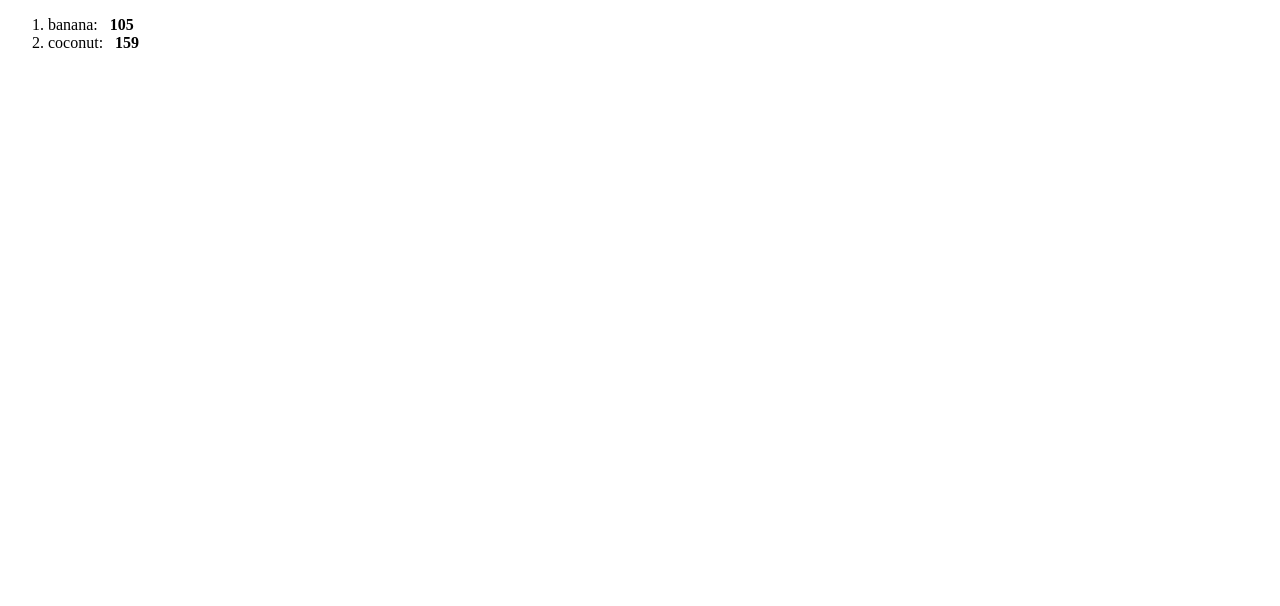
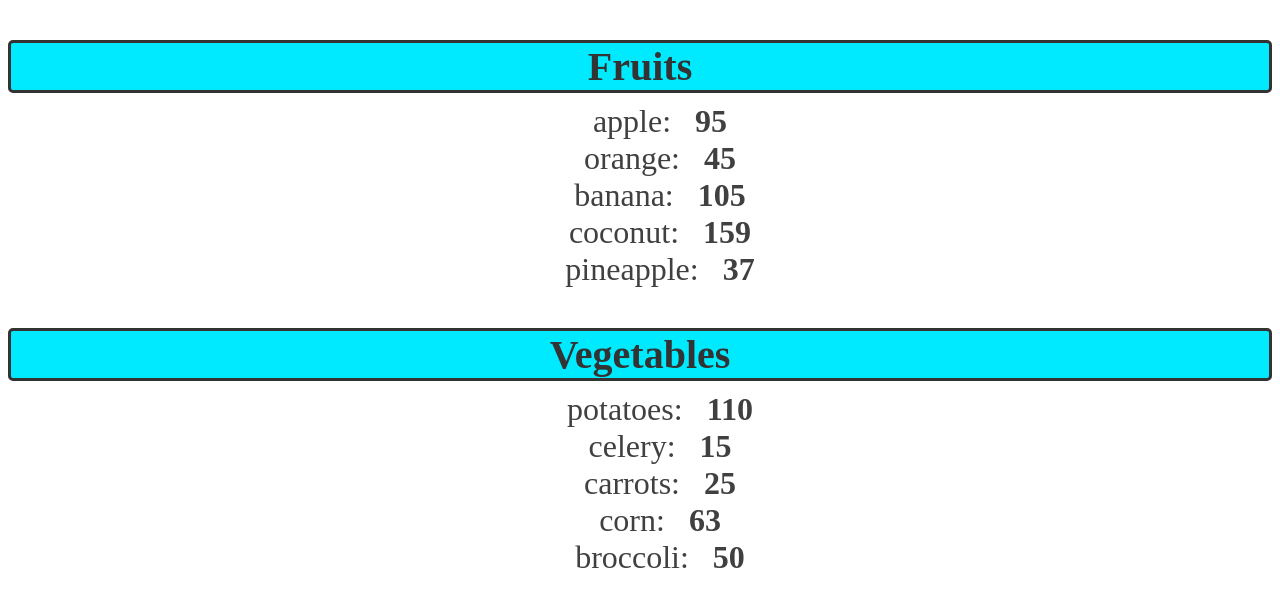
Before and after one commit to lukamrko/brocode-react-course, a React (Vite) app in the folder my-react-app/: page / in a window 1280 px wide. Shown: the top 606 px of the page. Built offline with nearby package versions, Linux system fonts and the light colour scheme.

Commit message:
End of lection

```diff
--- a/my-react-app/src/App.jsx
+++ b/my-react-app/src/App.jsx
@@ -1,9 +1,27 @@
 import List from './List.jsx'
 
 function App() {
+
+	const fruits = [
+		{ id: 1, name: "apple", calories: 95 },
+		{ id: 2, name: "orange", calories: 45 },
+		{ id: 3, name: "banana", calories: 105 },
+		{ id: 4, name: "coconut", calories: 159 },
+		{ id: 5, name: "pineapple", calories: 37 },
+	];
+
+	const vegetables = [
+		{ id: 6, name: "potatoes", calories: 110 },
+		{ id: 7, name: "celery", calories: 15 },
+		{ id: 8, name: "carrots", calories: 25 },
+		{ id: 9, name: "corn", calories: 63 },
+		{ id: 10, name: "broccoli", calories: 50 },
+	];
+
 	return (
 		<>
-			<List></List>
+			{fruits.length > 0 && <List items={fruits} category="Fruits" />}
+			{vegetables.length > 0 && <List items={vegetables} category="Vegetables" />}
 		</>
 	);
 }
--- a/my-react-app/src/List.jsx
+++ b/my-react-app/src/List.jsx
@@ -1,21 +1,32 @@
-function List() {
-    const fruits = [
-        { id: 1, name: "apple", calories: 95 },
-        { id: 2, name: "orange", calories: 45 },
-        { id: 3, name: "banana", calories: 105 },
-        { id: 4, name: "coconut", calories: 159 },
-        { id: 5, name: "pineapple", calories: 37 },
-    ];
+import PropTypes from 'prop-types'
 
-    // fruits.sort((a, b) => a.name.localeCompare(b.name));
-    fruits.sort((a, b) => a.calories - b.calories);
+function List(props) {
+    const category = props.category;
+    const itemsList = props.items;
 
-    // const lowCalFruits = fruits.filter(fruit => fruit.calories < 100);
-    const highCalFruits = fruits.filter(fruit => fruit.calories >= 100);
+    const listItems = itemsList.map(fruit =>
+        <li key={fruit.id}>{fruit.name}: &nbsp; <b>{fruit.calories}</b> </li>);
 
-    const listItems = highCalFruits.map(fruit =>
-        <li key={fruit.id}>{fruit.name}: &nbsp; <b>{fruit.calories}</b> </li>);
-    return (<ol>{listItems}</ol>);
+    return (
+        <>
+            <h3 className="list-category">{category}</h3>
+            <ol className="list-items">{listItems}</ol>
+        </>);
+}
+
+List.propTypes = {
+    category: PropTypes.string,
+    items: PropTypes.arrayOf(
+        PropTypes.shape({
+            id: PropTypes.number,
+            name: PropTypes.string,
+            calories: PropTypes.number
+        })),
+}
+
+List.defaultProps = {
+    category: "Category",
+    items: []
 }
 
 export default List
--- a/my-react-app/src/index.css
+++ b/my-react-app/src/index.css
@@ -0,0 +1,23 @@
+.list-category {
+	font-size: 2.5em;
+	font-weight: bold;
+	color: hsl(0, 0%, 20%);
+	margin-bottom: 10px;
+	text-align: center;
+	border: 3px solid;
+	border-radius: 5px;
+	background-color: hsl(185, 100%, 50%);
+}
+
+.list-items {
+	font-size: 2em;
+	list-style: none;
+	color: hsl(0, 0%, 25%);
+	text-align: center;
+	margin: 0;
+}
+
+.list-items li:hover {
+	color: hsl(0, 0%, 45%);
+	cursor: pointer;
+}
```
